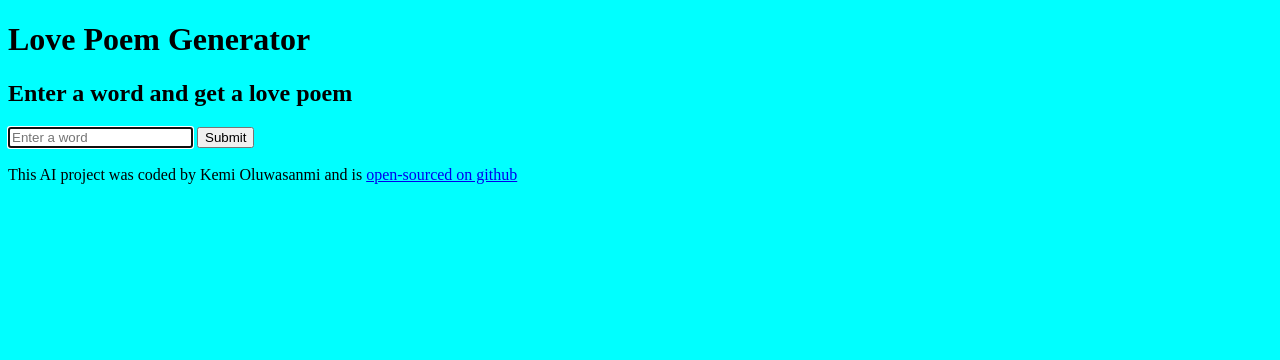
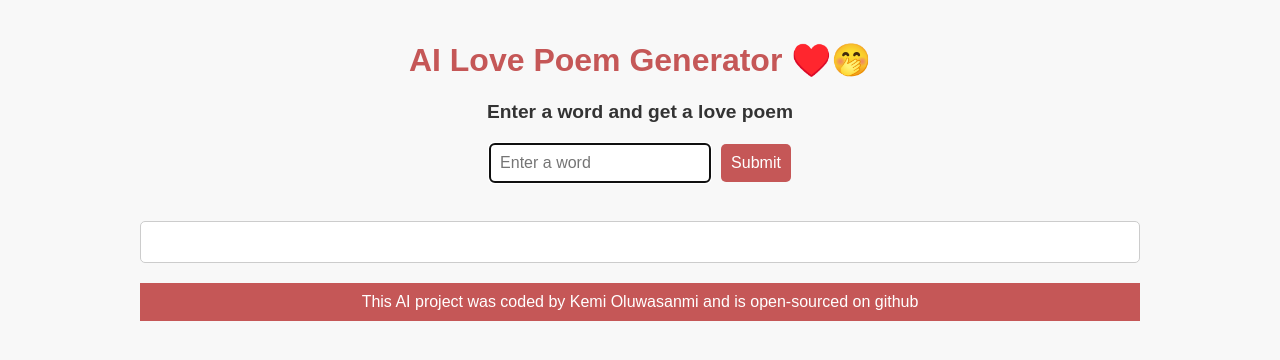
Before and after one commit to Kemi-ol/love-poem-generator, a plain HTML site: page index.html in a window 1280 px wide. Drawn offline with Linux system fonts and the light colour scheme.

Commit message:
added styling

```diff
--- a/index.html
+++ b/index.html
@@ -7,18 +7,19 @@
     <title>Poem Generator</title>
 </head>
 <body>
-    <div class="container"></div>
-    <h1>Love Poem Generator </h1>
+    <div class="container">
+    <h1> AI Love Poem Generator ♥️🤭</h1>
     <h2>Enter a word and get a love poem</h2>
         <form>
         <input type="text" id="word" placeholder="Enter a word" autofocus required autocomplete="off">
         <input type="submit">
     </form>
     <br>
-    <div id="poem"></div>
+    <div id="poem">
+
     </div>
     <footer>This AI project was coded by Kemi Oluwasanmi and is <a href="https://github.com/Kemi-ol/love-poem-generator">open-sourced on github</a></footer>
-
-    <script src="src/index.js"></script>
+</div>
+        <script src="src/index.js"></script>
 </body>
 </html>
--- a/src/styles.css
+++ b/src/styles.css
@@ -1,3 +1,70 @@
-body{
-    background-color: aqua;
-}
+body {
+    font-family: 'Arial', sans-serif;
+    background-color: #f8f8f8;
+    color: #333;
+    margin: 0;
+    padding: 0;
+    text-align: center;
+  }
+
+  .container {
+    max-width: 1000px;
+    margin: 0 auto;
+    padding: 20px;
+    text-align: center;
+  }
+
+  h1 {
+    color: #c55757;
+  }
+
+  h2 {
+    font-size: 1.2em;
+    margin-bottom: 20px;
+  }
+
+  form {
+    display: flex;
+    justify-content: center;
+    align-items: center;
+  }
+
+  input[type="text"] {
+    padding: 10px;
+    font-size: 1em;
+    border: 1px solid #ccc;
+    border-radius: 5px;
+    margin-right: 10px;
+    width: 200px;
+  }
+
+  input[type="submit"] {
+    padding: 10px;
+    font-size: 1em;
+    background-color: #c55757;
+    color: #fff;
+    border: none;
+    border-radius: 5px;
+    cursor: pointer;
+  }
+
+  #poem {
+    margin-top: 20px;
+    padding: 20px;
+    background-color: #fff;
+    border: 1px solid #ccc;
+    border-radius: 5px;
+  }
+
+  footer {
+    margin-top: 20px;
+    padding: 10px;
+    text-align: center;
+    background-color: #c55757;
+    color: #fff;
+  }
+
+  footer a {
+    color: #fff;
+    text-decoration: none;
+  }
```
